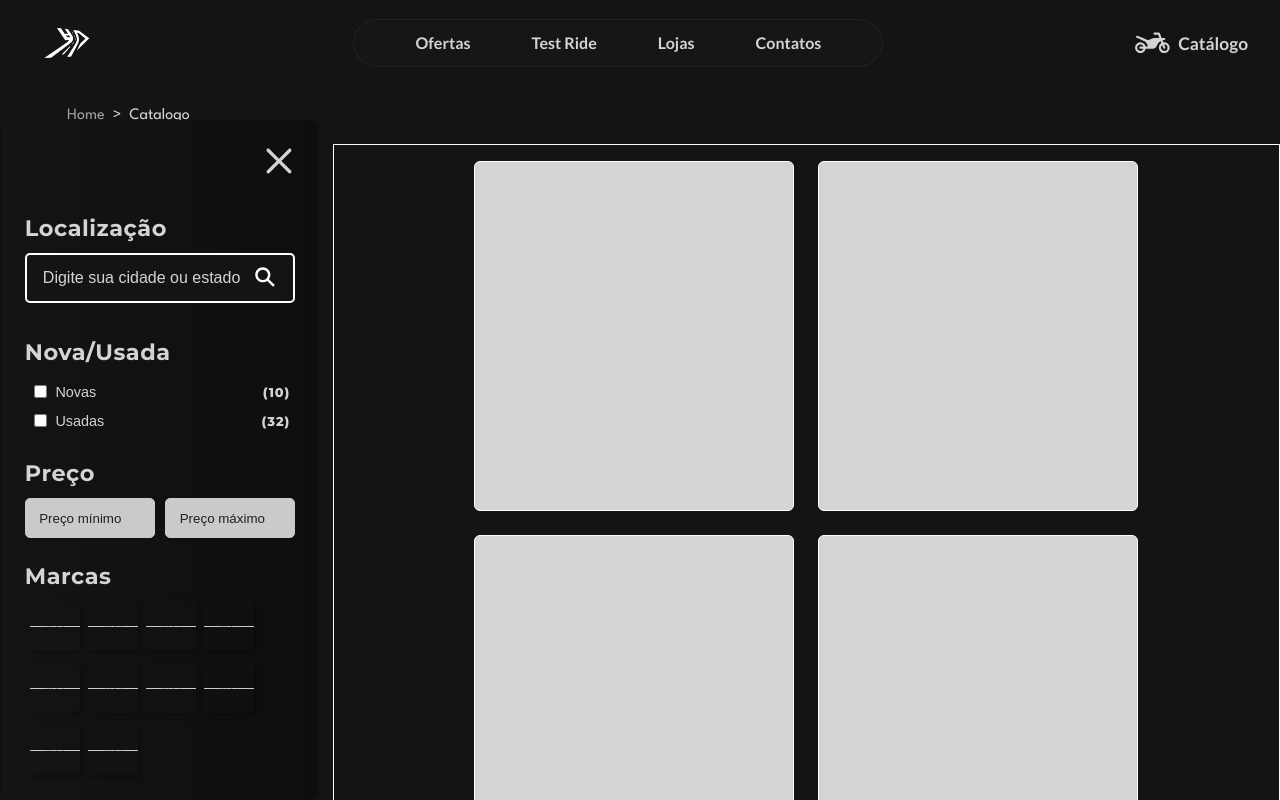
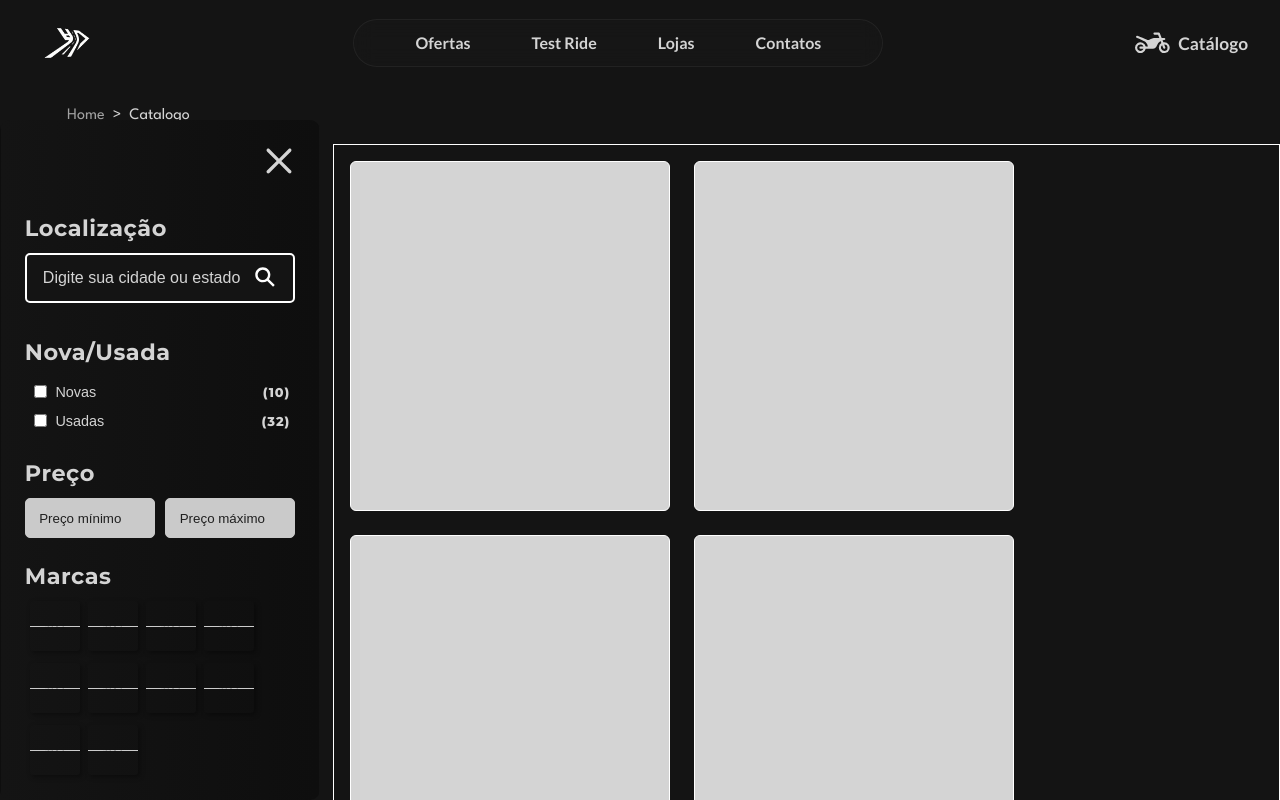
Before and after one commit to victoralsp/ecommerce-motos, a React (Vite) app: page /catalogo in a window 1280 px wide. Shown: the top 800 px of the page. Built offline with nearby package versions, Linux system fonts and the light colour scheme.

Commit message:
elevando state do catalogo e container catalogo ajustando width conforme menu abre e fecha

```diff
--- a/src/pages/Catalogo/Catalogo.jsx
+++ b/src/pages/Catalogo/Catalogo.jsx
@@ -1,4 +1,5 @@
 import React from "react";
+import { useState } from "react";
 import styles from './Catalogo.module.scss';
 import Header from "../../components/Shared/Header/Header.jsx";
 import Breadcrumbs from "../../components/Shared/Breadcrumbs/Breadcrumbs.jsx";
@@ -6,13 +7,25 @@ import ContainerMenuLateral from "./components/ContainerMenuLateral/ContainerMen
 
 export default function Catalogo() {
 
+    const [menuAberto, setMenuAberto] = useState(false)
+
+    const alternarMenu = () => {
+        setMenuAberto(!menuAberto)
+    }
+
+    const containerCatalogo = `${styles.containerCatalogo} ${menuAberto ? styles.containerCatalogoMenuFechado : ''}`
+
     return (
         <body className={styles.bodyCatalogo}>
             <Header/>
             <main>
             <Breadcrumbs />
-            <ContainerMenuLateral/>
-            <div className={styles.teste}>
+            <ContainerMenuLateral
+                menuAberto={menuAberto}
+                setMenuAberto={setMenuAberto}
+                alternarMenu={alternarMenu}
+            />
+            <div className={containerCatalogo}>
                 <div></div>
                 <div></div>
                 <div></div>
--- a/src/pages/Catalogo/Catalogo.module.scss
+++ b/src/pages/Catalogo/Catalogo.module.scss
@@ -1,7 +1,7 @@
 .bodyCatalogo {
     overflow-x: hidden;
 
-    .teste {
+    .containerCatalogo {
         width: 74%;
         margin-left: auto;
         position: absolute;
@@ -9,18 +9,24 @@
         margin: 9em auto 0;
         padding: 1em;
         display: flex;
-        justify-content: center;
+        // justify-content: center;
         flex-wrap: wrap;
         gap: 1.5em;
         border: 1px solid white;
+        transition: 1s ease;
 
 
         div {
-            width: 320px;
+            max-width: 320px;
+            width: 100%;
             height: 350px;
             border: 1px solid white;
             background-color: #d4d4d4;
             border-radius: 6px;
         }
     }
+
+    .containerCatalogoMenuFechado {
+        width: 95%;
+    }
 }
--- a/src/pages/Catalogo/components/ContainerMenuLateral/ContainerMenuLateral.jsx
+++ b/src/pages/Catalogo/components/ContainerMenuLateral/ContainerMenuLateral.jsx
@@ -8,13 +8,8 @@ import FiltrarMinimoMaximo from "../FiltrarMinimoMaximo/FiltrarMinimoMaximo";
 import FiltrarPorMarcas from "../FiltrarPorMarcas/FiltrarPorMarcas";
 
 
-export default function ContainerMenuLateral() {
+export default function ContainerMenuLateral({ menuAberto, setMenuAberto, alternarMenu }) {
 
-    const [menuAberto, setMenuAberto] = useState(false)
-
-    const alternarMenu = () => {
-        setMenuAberto(!menuAberto)
-    }
 
     const containerMenuLateral = `${styles.containerMenuLateral} ${menuAberto ? styles.containerMenuLateralFechado : ''}`
     const widthControllerMenu = `${styles.widthControllerMenuLateral} ${menuAberto ? styles.widthControllerMenuLateralFechado : ''}`
```
